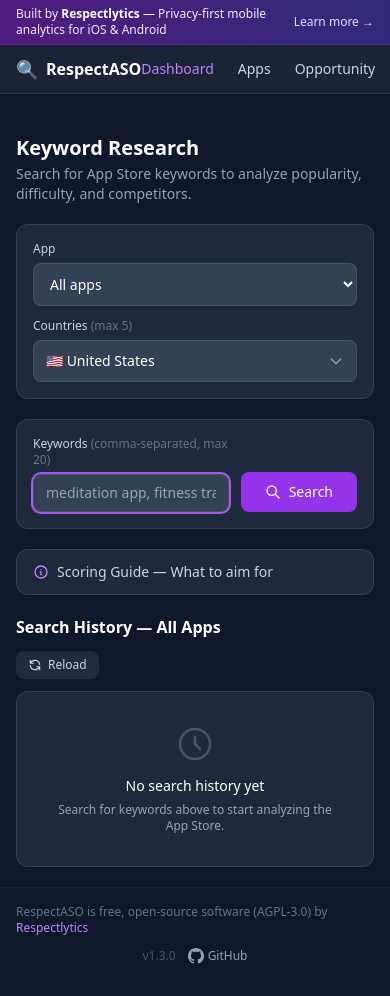
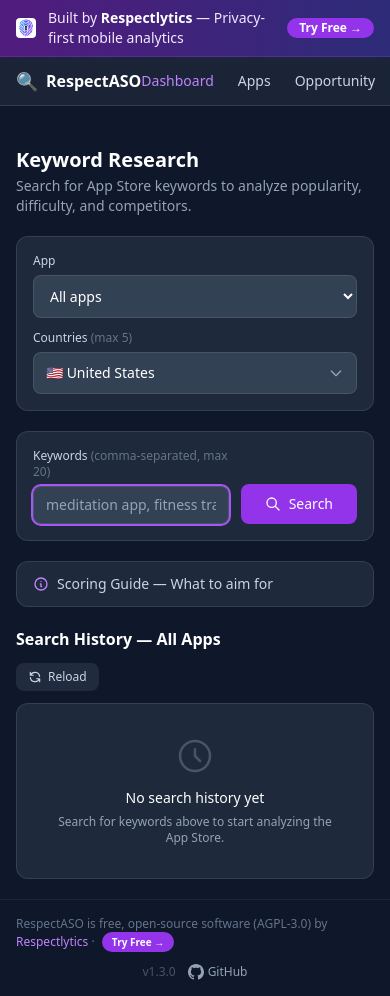
Before and after one commit to respectlytics/respectaso, a Django app: page / in a window 390 px wide; the page is wider, and only the part inside the window is pictured. Before the commit the page ends 964 px from the top of that part, so only its background shows below. Run offline with Django 5.2, Linux system fonts and the light colour scheme; data that the repository does not hold is empty; some libraries are stand-ins or nearby versions.

Commit message:
Improve Respectlytics cross-promotion for higher CTR
- Banner: bump to text-sm, add pill button CTA ('Try Free →'), show logo on mobile
- Dashboard: add contextual CTA card below Scoring Guide (shown when user has results)
- CSV export: append Respectlytics attribution row at bottom of exported files
- Footer: add 'Try Free →' pill button next to existing attribution text

All changes use distinct UTM medium values for tracking per placement.

```diff
--- a/aso/templates/aso/base.html
+++ b/aso/templates/aso/base.html
@@ -82,6 +82,12 @@
                     <a href="https://respectlytics.com/?utm_source=respectaso&utm_medium=footer&utm_campaign=oss"
                        target="_blank" rel="noopener" class="text-purple-400 hover:text-purple-300 transition-colors">
                         Respectlytics
+                    </a>
+                    ·
+                    <a href="https://respectlytics.com/?utm_source=respectaso&utm_medium=footer_cta&utm_campaign=oss"
+                       target="_blank" rel="noopener"
+                       class="bg-purple-600 hover:bg-purple-500 text-white px-2.5 py-0.5 rounded-full text-[10px] font-semibold transition-colors ml-1 inline-block">
+                        Try Free →
                     </a>
                 </p>
                 <div class="flex items-center gap-3">
--- a/aso/templates/aso/dashboard.html
+++ b/aso/templates/aso/dashboard.html
@@ -146,6 +146,24 @@
             </div>
         </div>
     </details>
+
+    <!-- Respectlytics CTA — shown when user has search history (has gotten value) -->
+    {% if history_results %}
+    <div class="border border-purple-500/20 bg-purple-900/10 rounded-xl p-4 flex flex-col sm:flex-row items-start sm:items-center justify-between gap-3">
+        <div class="flex items-start gap-3">
+            <span class="text-2xl flex-shrink-0">📊</span>
+            <div>
+                <p class="text-sm text-white font-medium">Track how your keywords perform over time</p>
+                <p class="text-xs text-slate-400 mt-0.5">Respectlytics gives you privacy-first analytics for your iOS &amp; Android apps — session-based, no personal data collected.</p>
+            </div>
+        </div>
+        <a href="https://respectlytics.com/?utm_source=respectaso&utm_medium=dashboard_cta&utm_campaign=oss"
+           target="_blank" rel="noopener"
+           class="flex-shrink-0 bg-purple-600 hover:bg-purple-500 text-white text-xs font-semibold px-4 py-2 rounded-lg transition-colors whitespace-nowrap">
+            Start Free Trial →
+        </a>
+    </div>
+    {% endif %}
 
     <!-- Search History -->
     <div id="history-section">
--- a/aso/templates/aso/partials/banner.html
+++ b/aso/templates/aso/partials/banner.html
@@ -1,19 +1,19 @@
 {% load static %}
 <!-- Respectlytics promotional banner — persistent, non-dismissible -->
 <div class="bg-gradient-to-r from-purple-900/90 to-indigo-900/90 border-b border-purple-500/20">
-    <div class="max-w-7xl mx-auto px-4 sm:px-6 lg:px-8 py-1.5">
-        <div class="flex items-center justify-center gap-2.5 text-xs">
+    <div class="max-w-7xl mx-auto px-4 sm:px-6 lg:px-8 py-2">
+        <div class="flex items-center justify-center gap-3 text-sm">
             <img src="{% static 'images/respectlytics-logo.png' %}"
                  alt="Respectlytics"
-                 class="h-5 w-auto hidden sm:block rounded"
+                 class="h-5 w-auto rounded"
                  onerror="this.style.display='none'">
             <span class="text-purple-100">
-                Built by <strong class="text-white">Respectlytics</strong> — Privacy-first mobile analytics for iOS &amp; Android
+                Built by <strong class="text-white">Respectlytics</strong> — Privacy-first mobile analytics
             </span>
             <a href="https://respectlytics.com/?utm_source=respectaso&utm_medium=banner&utm_campaign=oss"
                target="_blank" rel="noopener"
-               class="text-purple-200 hover:text-white font-medium transition-colors whitespace-nowrap">
-                Learn more →
+               class="bg-purple-600 hover:bg-purple-500 text-white px-3 py-0.5 rounded-full text-xs font-semibold transition-colors whitespace-nowrap">
+                Try Free →
             </a>
         </div>
     </div>
--- a/aso/views.py
+++ b/aso/views.py
@@ -756,6 +756,14 @@
             r.searched_at.strftime("%Y-%m-%d %H:%M") if r.searched_at else "",
         ])
 
+    # Respectlytics attribution row
+    writer.writerow([])
+    writer.writerow([
+        "Generated by RespectASO — a free tool by Respectlytics. "
+        "Try privacy-first mobile analytics: "
+        "https://respectlytics.com/?utm_source=respectaso&utm_medium=csv_export&utm_campaign=oss"
+    ])
+
     return response
 
 
```
